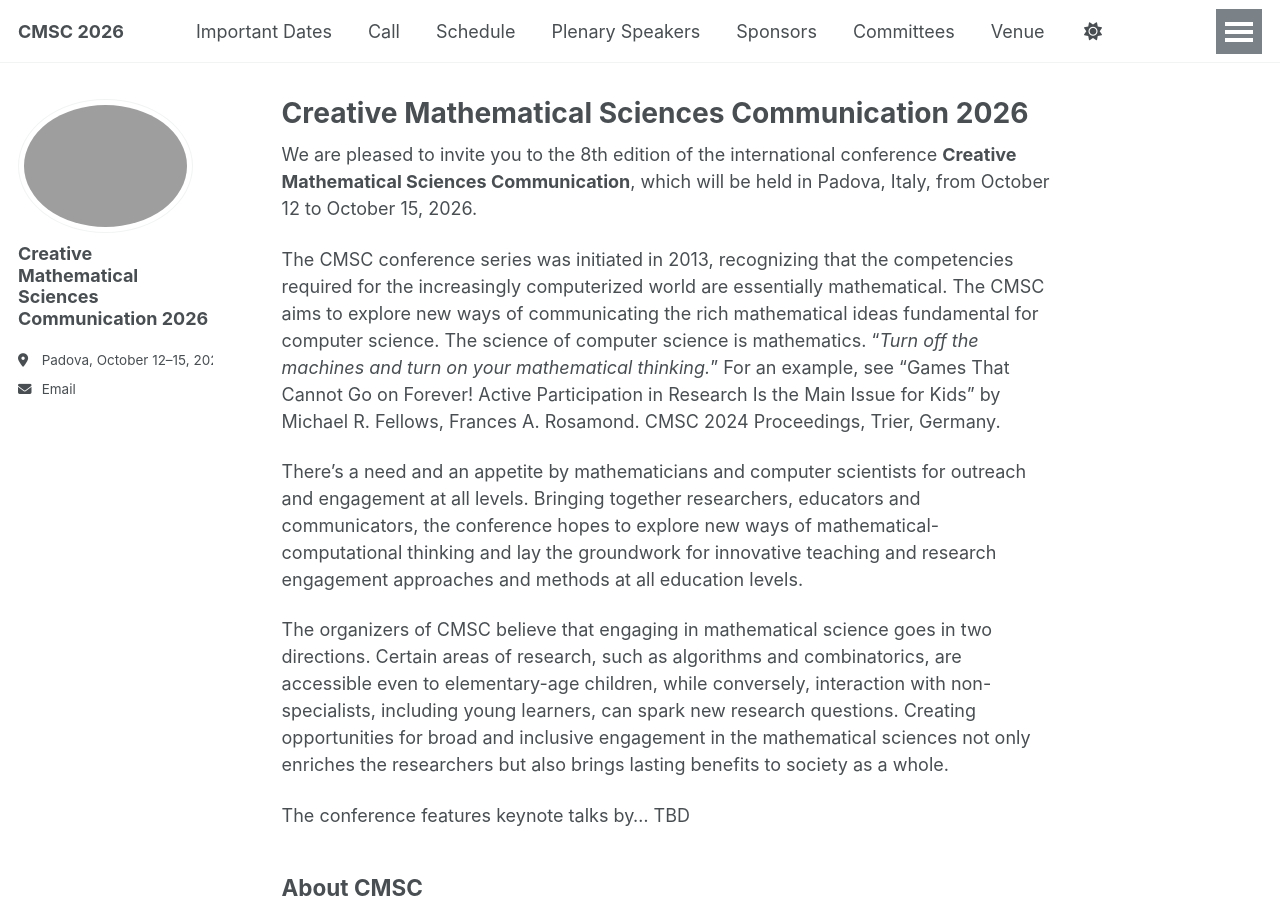
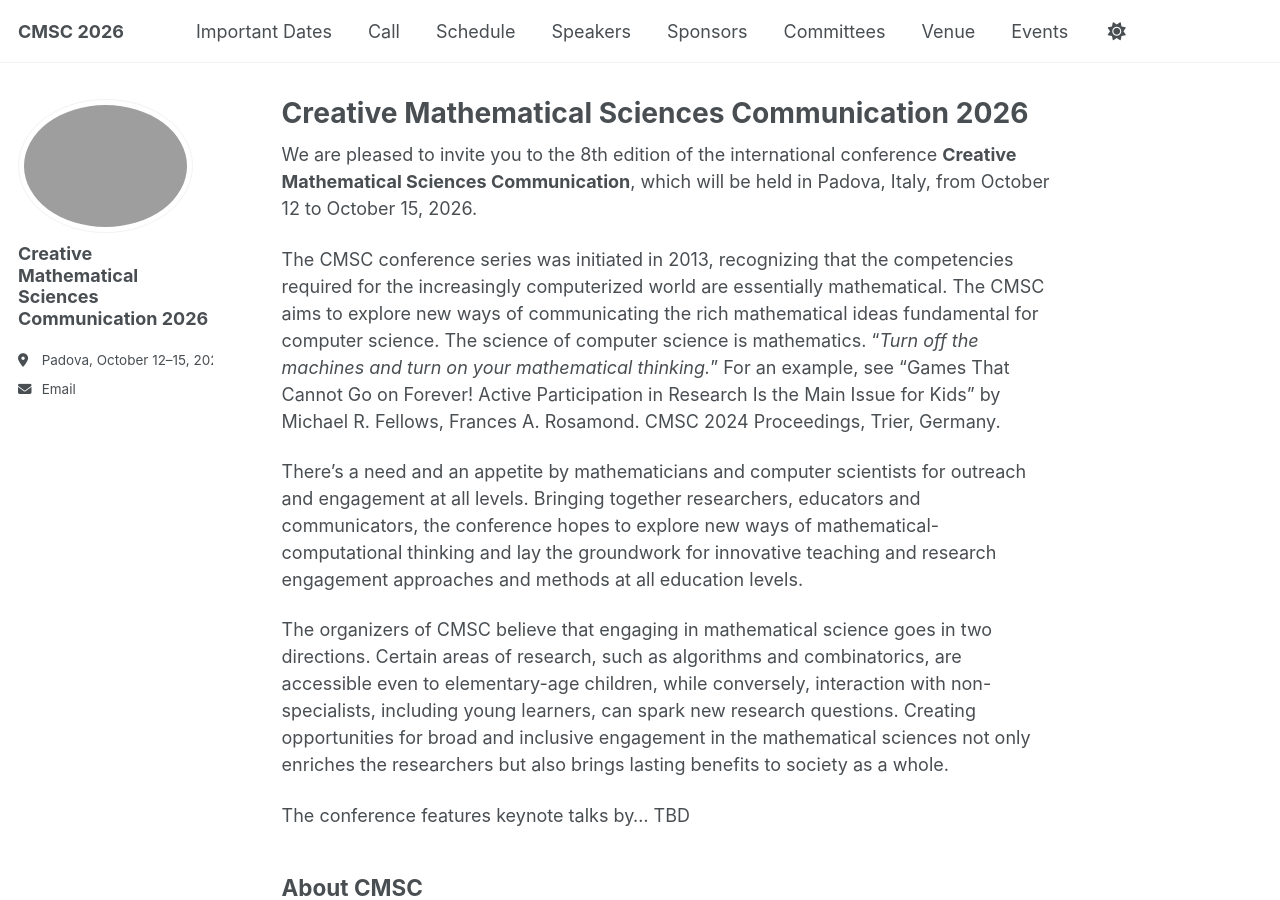
Before and after one commit to CMSC2026/cmsc2026.github.io, a Jekyll site: the page built from _pages/about.md, in a window 1280 px wide and 900 px high. Built offline with Jekyll 4.4.1, drawn with Linux system fonts in a browser that asks for light colours; a script that is not in the unit is left out.

Commit message:
shortened titles

```diff
--- a/_data/navigation.yml
+++ b/_data/navigation.yml
@@ -18,7 +18,7 @@ main:
   - title: "Schedule"
     url: /schedule/
 
-  - title: "Plenary Speakers"
+  - title: "Speakers"
     url: /speakers/
 
   - title: "Sponsors"
@@ -30,5 +30,5 @@ main:
   - title: "Venue"
     url: /venue/
 
-  - title: "Social Events"
+  - title: "Events"
     url: /social-events/
```
